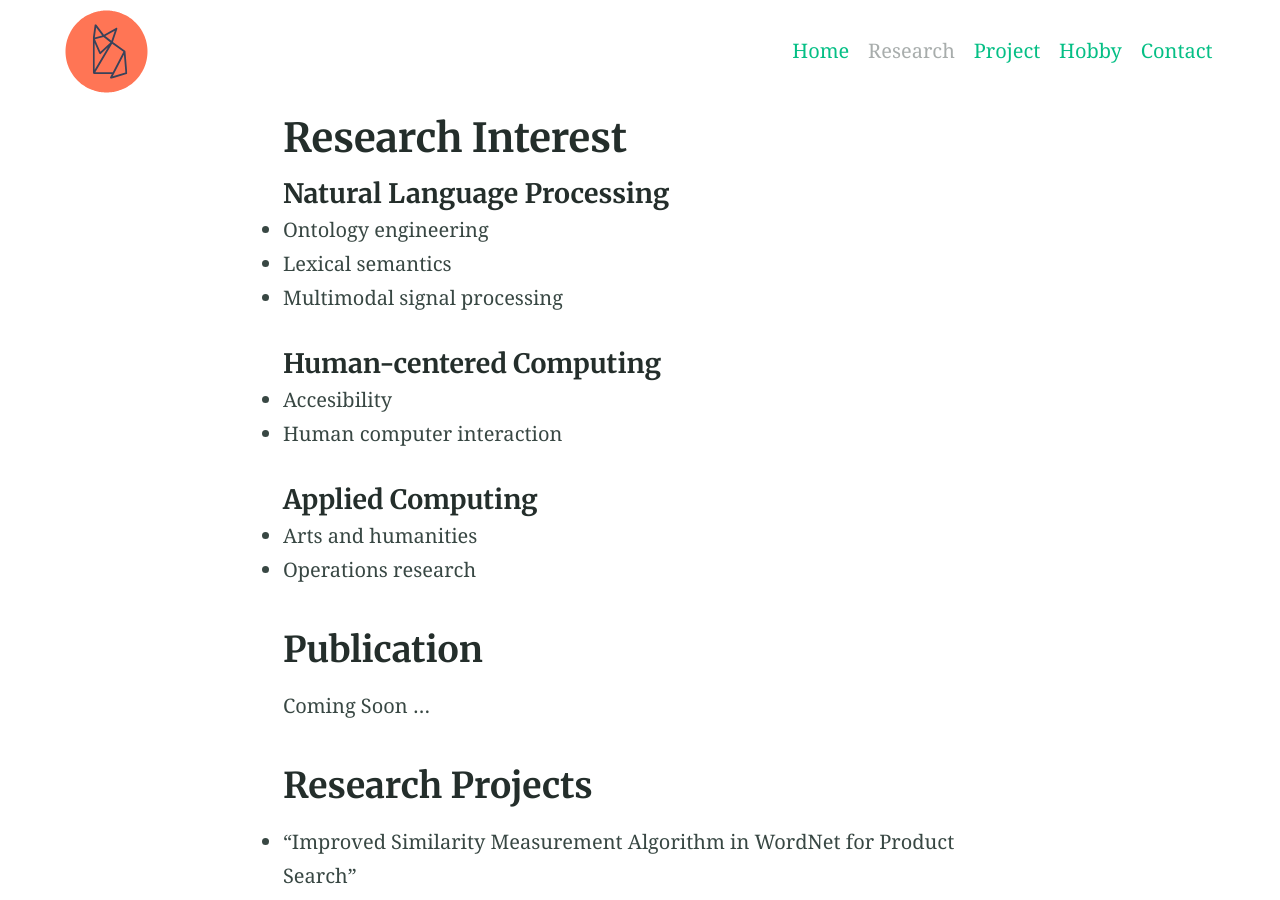
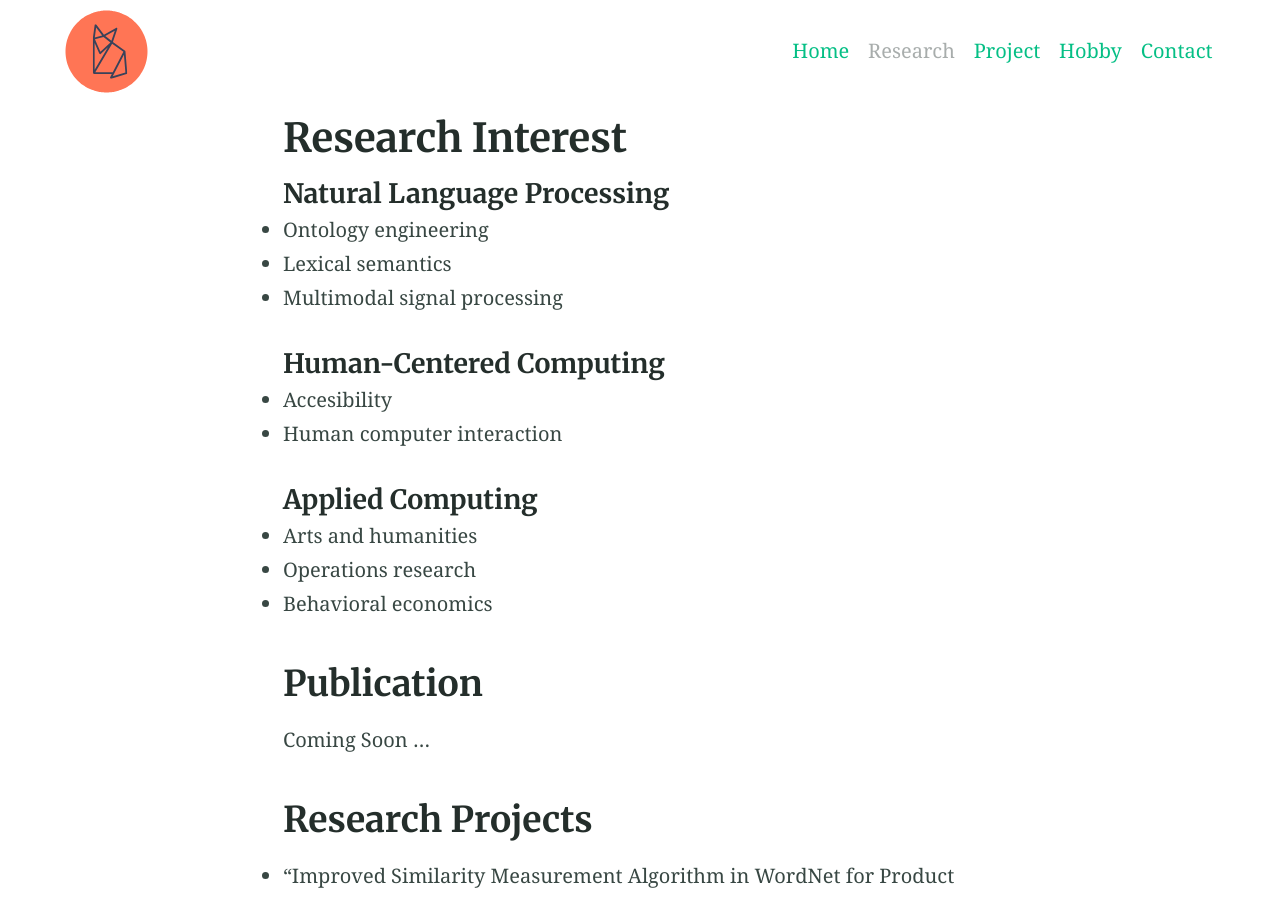
Before and after one commit to NaosFabrik/NaosFabrik.github.io, a Jekyll site: the page built from elements.md, in a window 1280 px wide and 900 px high. Built offline with Jekyll 4.4.1, drawn with Linux system fonts in a browser that asks for light colours.

Commit message:
Update elements.md

```diff
--- a/elements.md
+++ b/elements.md
@@ -8,13 +8,14 @@ excerpt: "Research Interest"
 * Lexical semantics
 * Multimodal signal processing
 
-#### Human-centered Computing
+#### Human-Centered Computing
 * Accesibility
 * Human computer interaction
 
 #### Applied Computing
 * Arts and humanities
 * Operations research
+* Behavioral economics
 
 ## Publication
 Coming Soon ...
```
